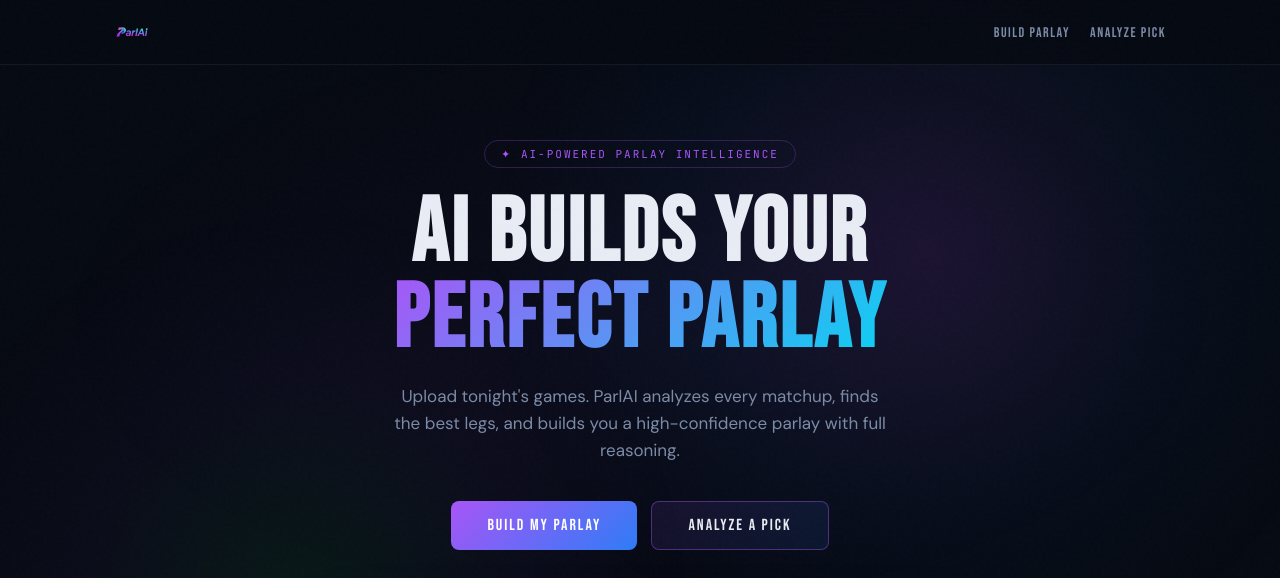
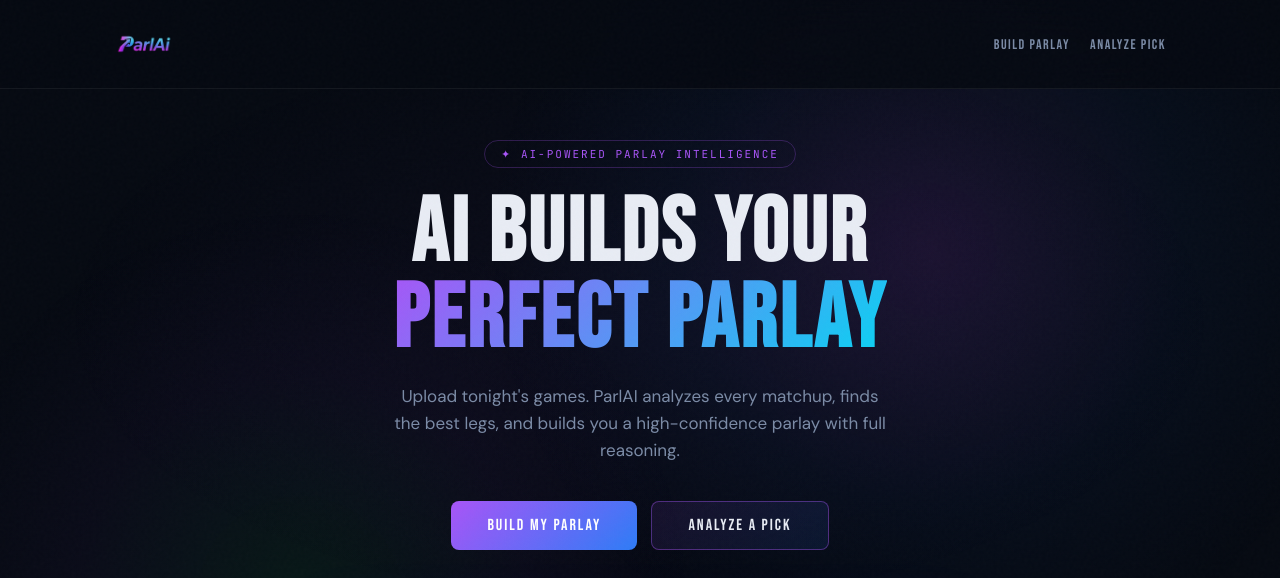
Before and after one commit to westari/collectiq, a plain HTML site: page index.html in a window 1280 px wide. Shown: the top 578 px of the page. Drawn offline with Linux system fonts and the light colour scheme.

Commit message:
Update index.html

```diff
--- a/index.html
+++ b/index.html
@@ -270,7 +270,7 @@ nav{position:fixed;top:0;left:0;right:0;z-index:40;background:rgba(6,10,18,0.85)
 <nav>
   <div class="nav-inner">
     <div class="nav-logo" onclick="showPage('landing')">
-    <img src="logo.png" alt="ParlAI" style="height:36px;">
+    <img src="logo.png" alt="ParlAI" style="height:60px;">
 </div>
     <div class="nav-links">
       <a class="nav-link" onclick="showPage('analyze')">BUILD PARLAY</a>
```
